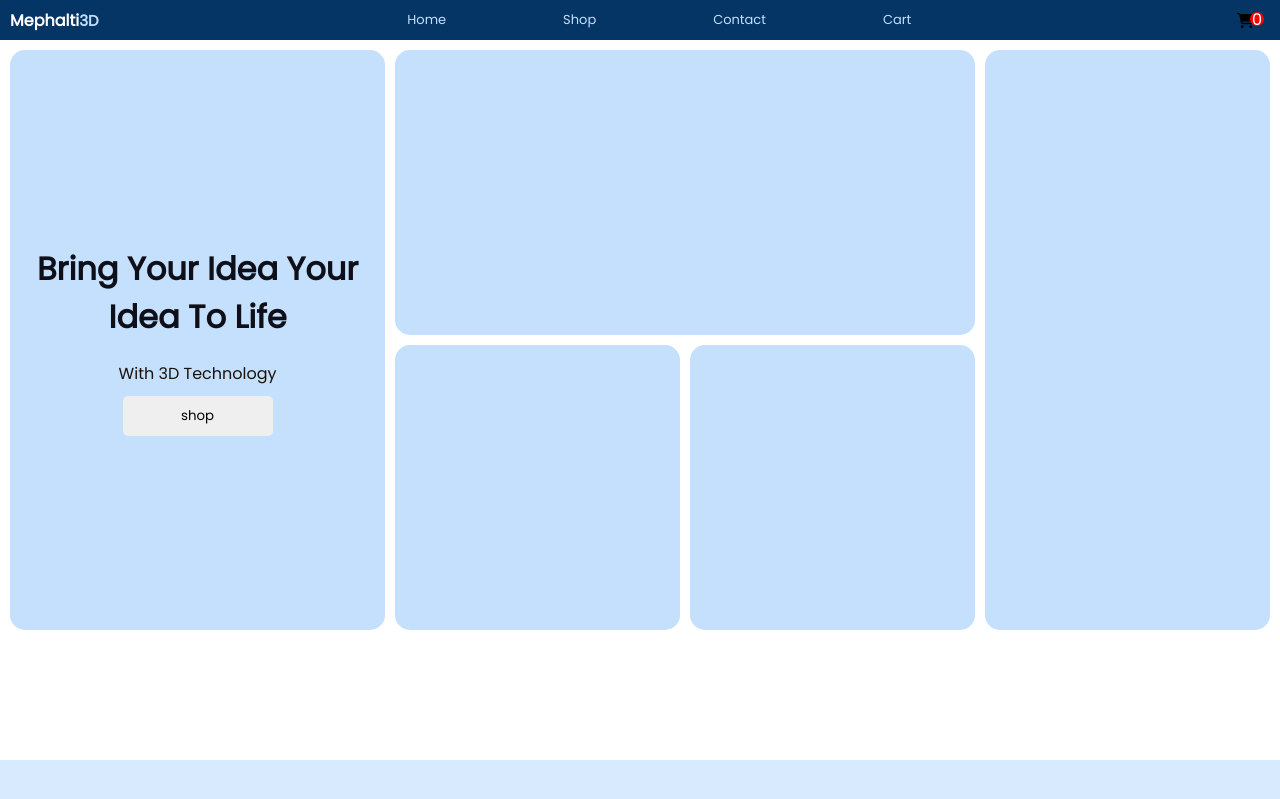
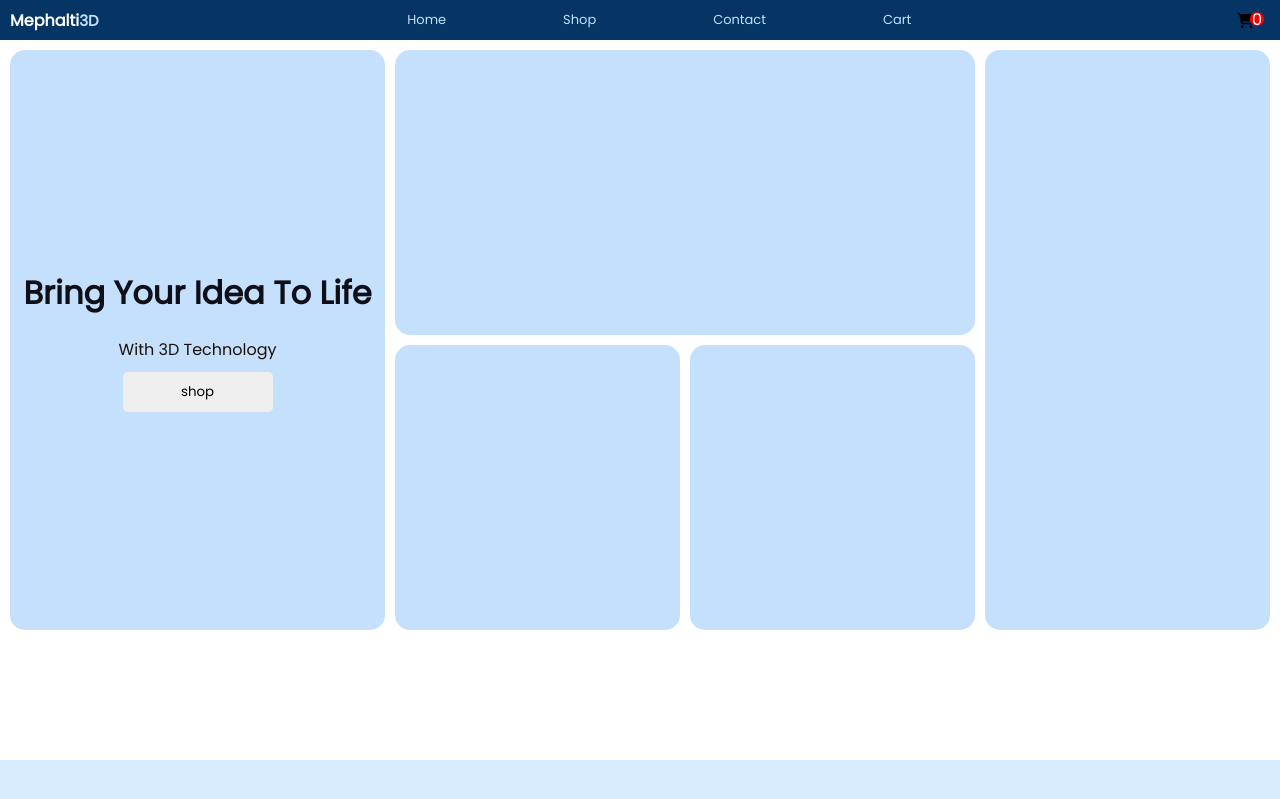
Before and after one commit to EdimAyang/mephalti3D, a React (Create React App) app: page / in a window 1280 px wide. Shown: the top 799 px of the page. Built offline with nearby package versions, Linux system fonts and the light colour scheme.

Commit message:
changed Hero text

```diff
--- a/src/pages/home/Home.tsx
+++ b/src/pages/home/Home.tsx
@@ -24,7 +24,7 @@ const Home = () => {
       <Navbar />
         <Hero>
           <HeroText>
-            <h1>Bring Your Idea Your Idea To Life</h1>
+            <h1>Bring Your Idea To Life</h1>
             <p>With 3D Technology</p>
             <Button children="shop"  size='150px'/>
           </HeroText>
```
